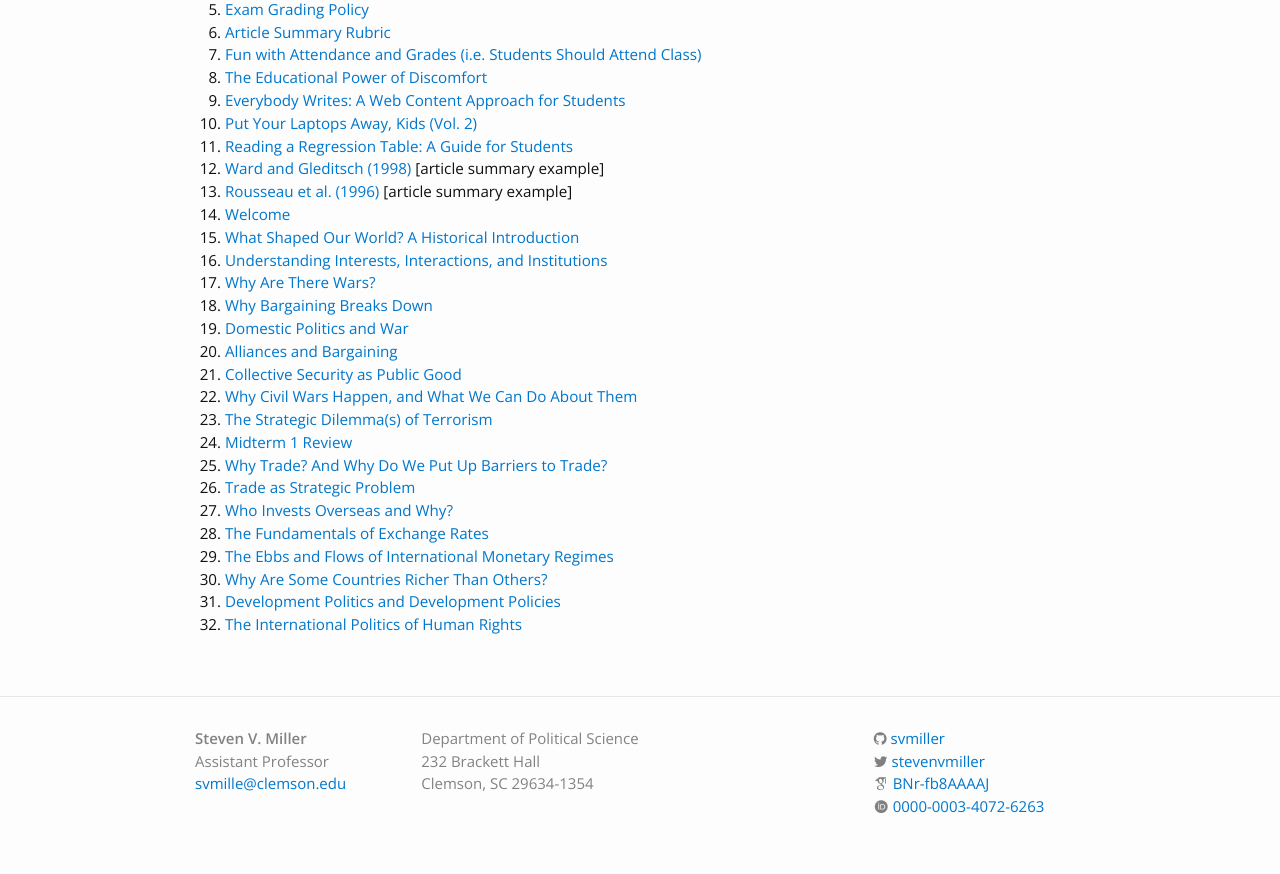
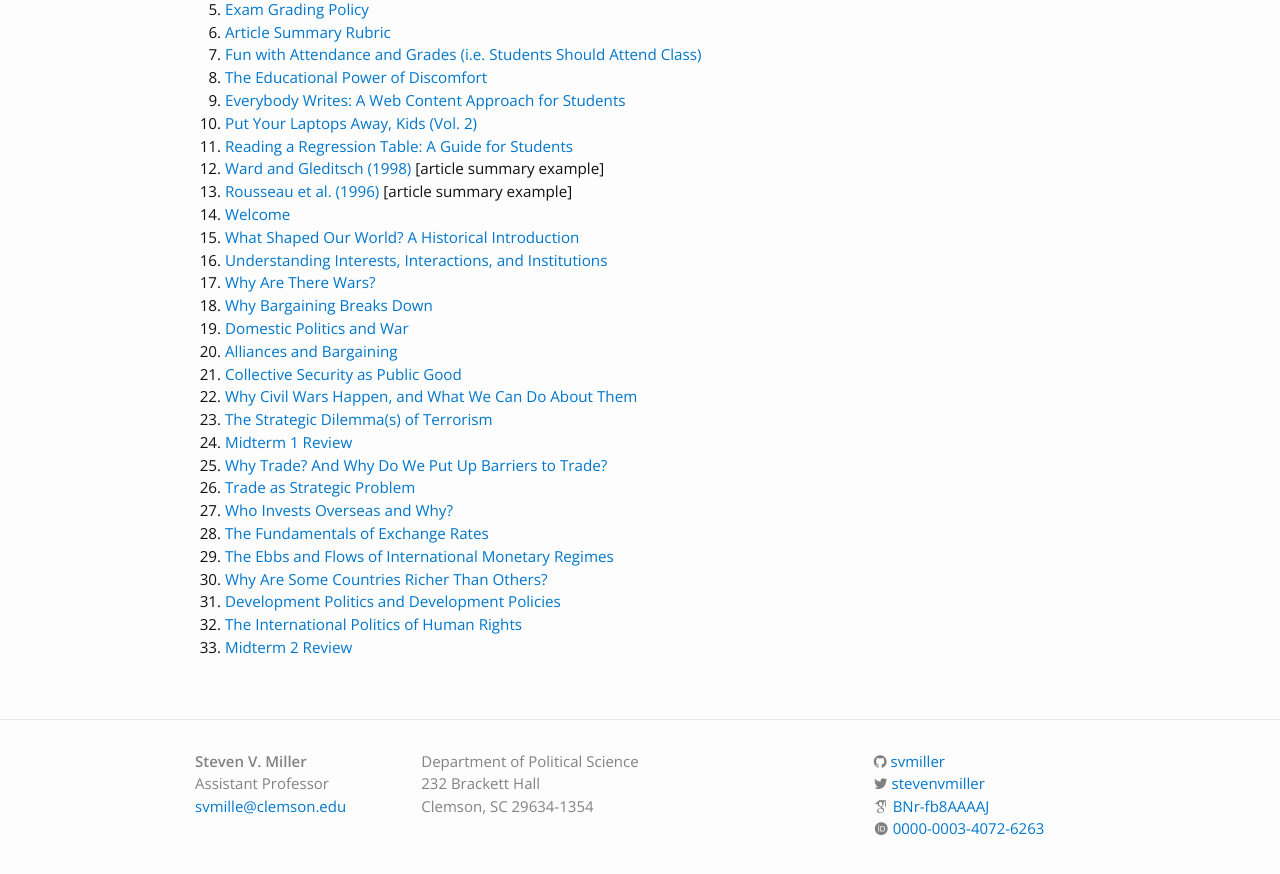
Before and after one commit to svmiller/svmiller.github.io, a Jekyll site: the page built from teaching/posc-1020.md, in a window 1280 px wide and 900 px high, scrolled down 926 px. Shown: the top 874 px of the window. Built offline with Jekyll 4.4.1, drawn with Linux system fonts in a browser that asks for light colours; nearby versions of some CDN libraries; some web fonts are replaced.

Commit message:
add lectures 04.10.2018

```diff
--- a/teaching/posc-1020.md
+++ b/teaching/posc-1020.md
@@ -42,7 +42,7 @@ This introductory-level course will survey several core topics in the study of i
 30. [Why Are Some Countries Richer Than Others?](https://www.dropbox.com/s/1558wjyaq5wwtb9/posc1020-lecture-development-1.pdf?dl=0)
 31. [Development Politics and Development Policies](https://www.dropbox.com/s/kz59gb3lpz11shk/posc1020-lecture-development-2.pdf?dl=0)
 32. [The International Politics of Human Rights](https://www.dropbox.com/s/1jub8xaai2dti00/posc1020-lecture-human-rights-1.pdf?dl=0)
-
+33. [Midterm 2 Review](https://www.dropbox.com/s/7s8bsp8zkr1df8o/posc1020-lecture-midterm2-review.pdf?dl=0)
 
 <!-- 14. [Welcome](https://www.dropbox.com/s/zlqai195eiv3chy/posc1020-lecture-welcome.pdf?dl=0)
 15. [What Shaped Our World? A Historical Introduction](https://www.dropbox.com/s/9gtnmyc86kjuc9u/posc1020-lecture-historical-intro.pdf?dl=0)
```
Also changed, not shown: teaching/posc-3610.md (+2 -0 lines).
